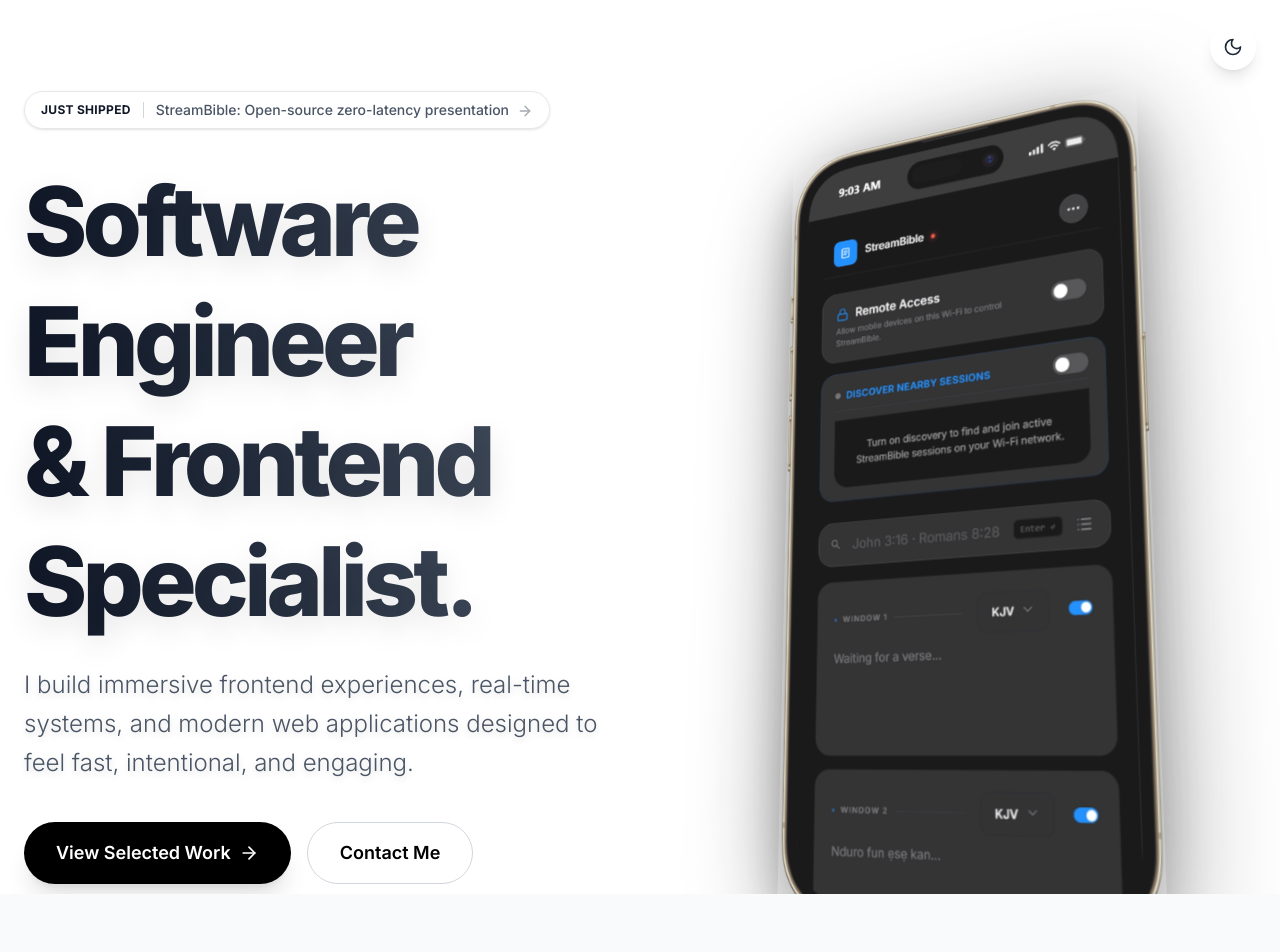
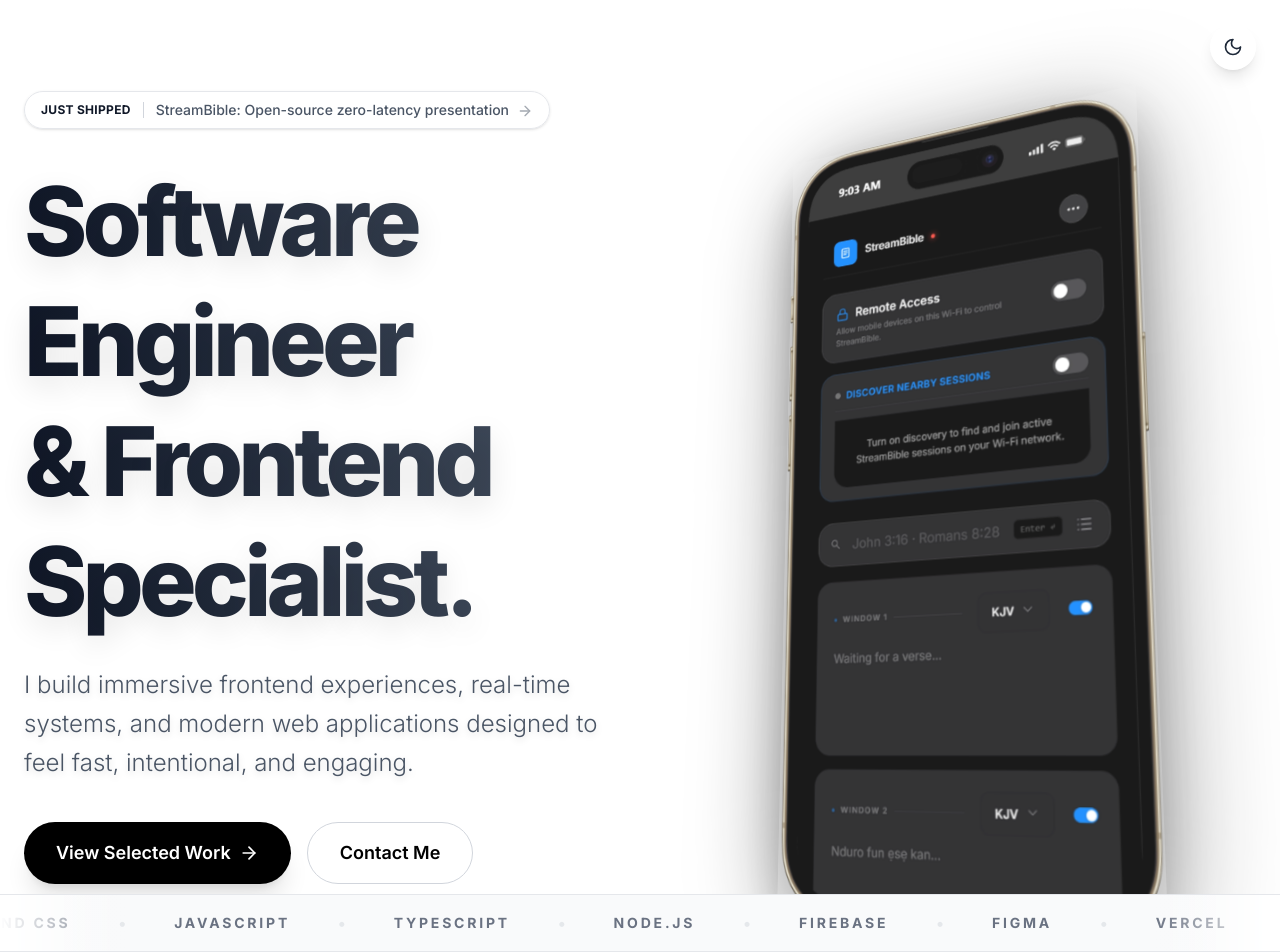
Before and after one commit to Desmond09-spec/danielakanmu, a Vue app: page / in a window 1280 px wide. Shown: the top 952 px of the page. Built offline with nearby package versions, Linux system fonts and the light colour scheme.

Commit message:
feat: Add infinite scrolling tech stack marquee between Hero and Projects

```diff
--- a/src/App.vue
+++ b/src/App.vue
@@ -1,6 +1,7 @@
 <script setup>
 import ThemeToggle from './components/ThemeToggle.vue'
 import HeroSection from './components/HeroSection.vue'
+import StackMarquee from './components/StackMarquee.vue'
 import BentoGrid from './components/BentoGrid.vue'
 import ContactSection from './components/ContactSection.vue'
 </script>
@@ -11,6 +12,7 @@ import ContactSection from './components/ContactSection.vue'
 
     <main>
       <HeroSection />
+      <StackMarquee />
       <BentoGrid />
     </main>
 
--- /dev/null
+++ b/src/components/StackMarquee.vue
@@ -0,0 +1,56 @@
+<script setup>
+const stacks = [
+  'Vue.js',
+  'Tailwind CSS',
+  'JavaScript',
+  'TypeScript',
+  'Node.js',
+  'Firebase',
+  'Figma',
+  'Vercel',
+  'HTML5',
+  'CSS3'
+]
+
+// Duplicate the array to create a seamless infinite loop
+const marqueeItems = [...stacks, ...stacks]
+</script>
+
+<template>
+  <div class="relative w-full overflow-hidden border-y border-gray-200 dark:border-gray-800 bg-gray-50/50 dark:bg-[#0a0a0a]/50 py-4 flex items-center">
+
+    <!-- Gradient Masks for seamless fade on edges -->
+    <div class="absolute inset-y-0 left-0 w-16 md:w-32 bg-gradient-to-r from-white dark:from-[#0a0a0a] to-transparent z-10 pointer-events-none"></div>
+    <div class="absolute inset-y-0 right-0 w-16 md:w-32 bg-gradient-to-l from-white dark:from-[#0a0a0a] to-transparent z-10 pointer-events-none"></div>
+
+    <div class="marquee-track flex whitespace-nowrap">
+      <!-- The items -->
+      <div
+        v-for="(item, index) in marqueeItems"
+        :key="index"
+        class="inline-flex items-center"
+      >
+        <span class="text-xs md:text-sm font-bold tracking-[0.2em] uppercase text-gray-500 dark:text-gray-400">
+          {{ item }}
+        </span>
+        <span class="mx-6 md:mx-12 text-gray-300 dark:text-gray-700 font-bold opacity-50">•</span>
+      </div>
+    </div>
+  </div>
+</template>
+
+<style scoped>
+.marquee-track {
+  width: max-content;
+  animation: marquee 40s linear infinite;
+}
+
+@keyframes marquee {
+  0% {
+    transform: translateX(0);
+  }
+  100% {
+    transform: translateX(-50%);
+  }
+}
+</style>
```
